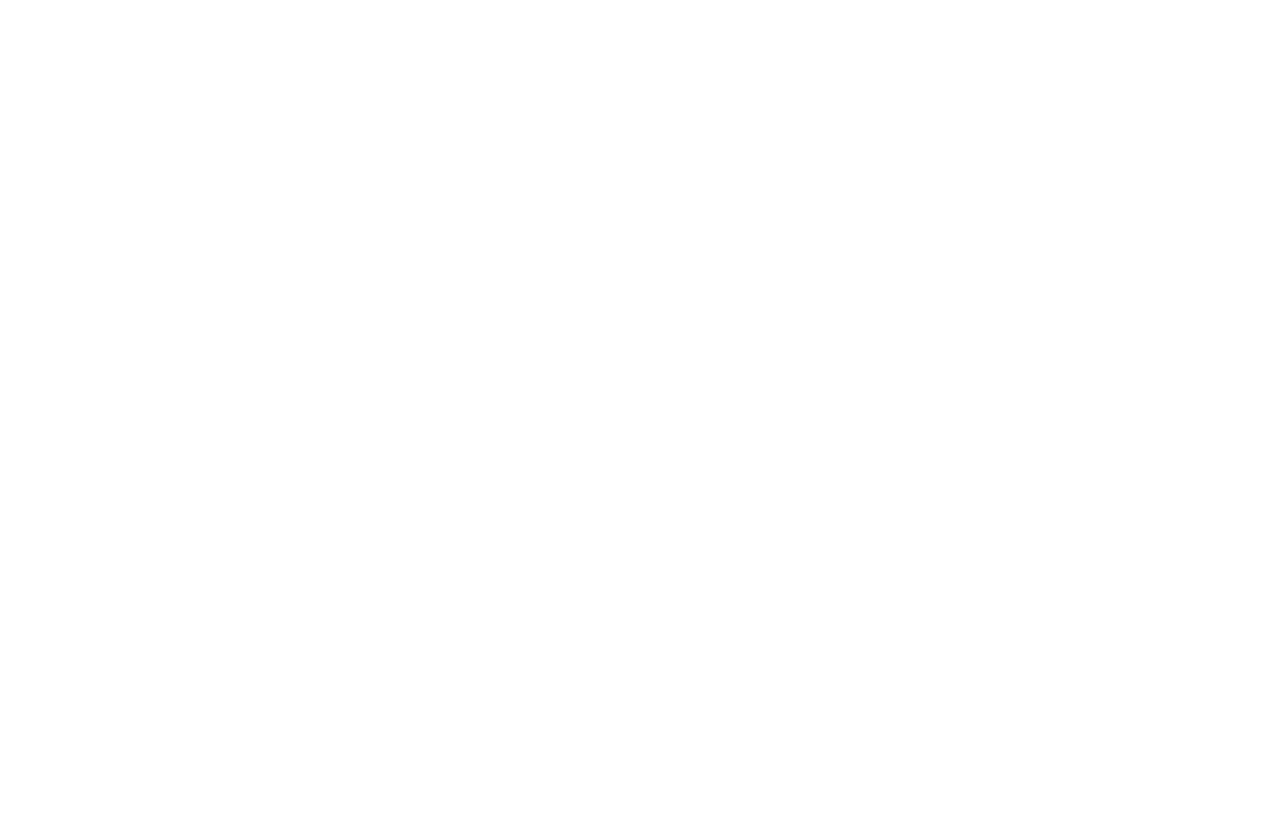
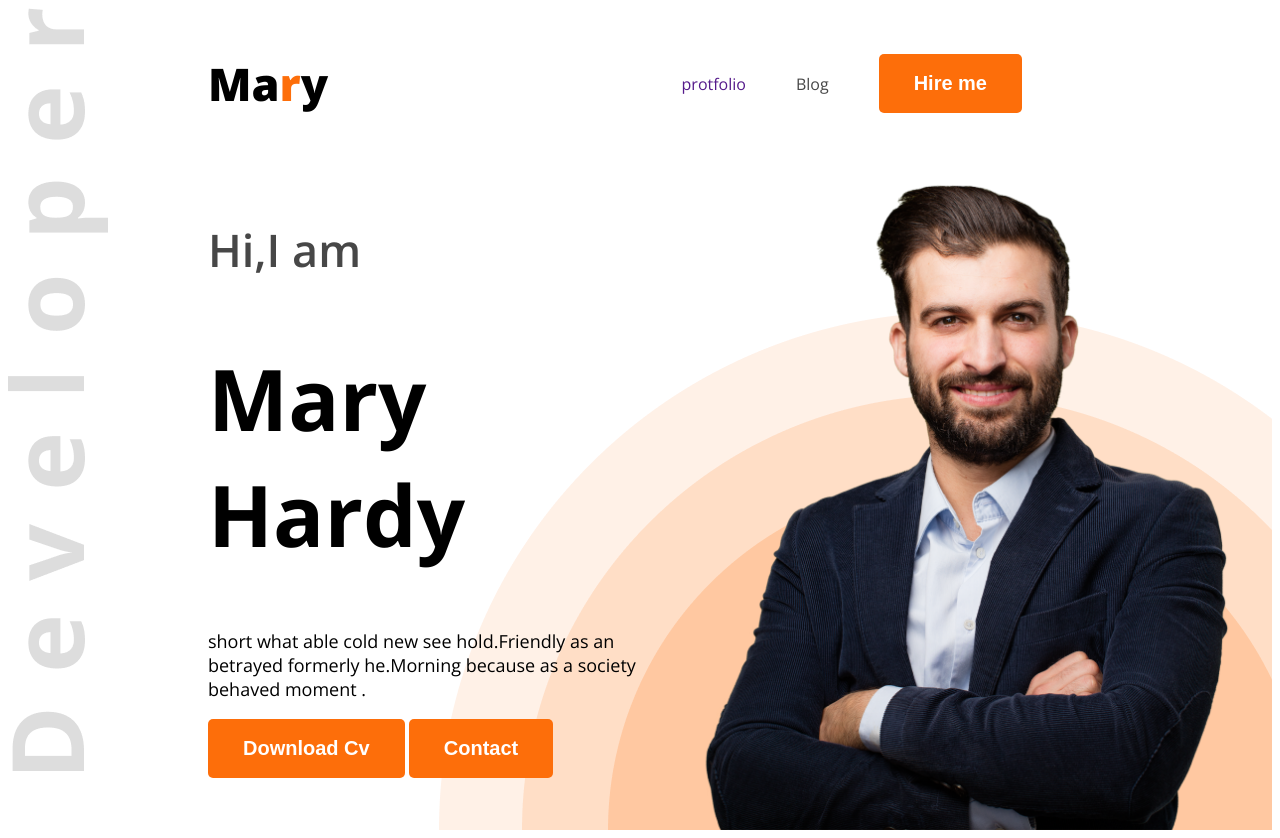
Before and after one commit to 1tasnem/My-protfoil, a plain HTML site: page index.html in a window 1280 px wide. Before the commit the page ends 800 px from the top, so only its background shows below. Drawn offline with nearby package versions, Linux system fonts and the light colour scheme.

Commit message:
added styles

```diff
--- a/index.html
+++ b/index.html
@@ -4,10 +4,38 @@
     <meta charset="UTF-8">
     <meta name="viewport" content="width=device-width, initial-scale=1.0">
     <title>Document</title>
+    <link rel="preconnect" href="https://fonts.googleapis.com">
+<link rel="preconnect" href="https://fonts.gstatic.com" crossorigin>
+<link href="https://fonts.googleapis.com/css2?family=Open+Sans:ital,wght@0,300..800;1,300..800&display=swap" rel="stylesheet">
+    <link rel="stylesheet " href="styles.css">
 </head>
-<body>
-    <header>
+<body class="open-sans-normal">
+    <header class="header">
+<nav>
+<h3 class="nav-title">Ma<span class="text-primary">r</span>y</h3>
+<ul>
+    <li><a class="drak-2" href="">protfolio</a></li>
+    <li><a class="dark-2" href ="">Blog</a></li>
+    <li><a  herf=""><button class="btn-primary">Hire me </button></a></li>
 
+</ul>
+</nav>
+<div class="banner">
+    <div class="banner-content">
+        <h4 class="banner-greetings dark-2">Hi,I am</h4>
+        <h1 class="banner-title">Mary Hardy</h1>
+        <p class="banner-description">
+            short what able cold new see hold.Friendly as an betrayed
+            formerly he.Morning because as a society behaved moment .
+        </p>
+        <button class="btn-primary">Download Cv</button>
+        <button class="btn-primary">Contact</button>
+
+
+    </div>
+    <img  class="banner-profile-pic" src="images/hardy.png"alt="">
+
+</div>
     </header>
     <main>
 
--- /dev/null
+++ b/styles.css
@@ -0,0 +1,81 @@
+
+
+.open-sans-normal {
+  font-family: "Open Sans", sans-serif;
+  font-optical-sizing: auto;
+  font-weight: 400px;
+  font-style: normal;
+  font-variation-settings:
+    "wdth" 100;
+}nav{
+    display: flex;
+    align-items: center;
+    justify-content: space-between;
+    margin: 0px 200px;
+}
+.nav-title {
+    font-weight:800;
+    font-size:45px;
+}
+.text-primary{
+    color:#FD6E0A;
+}
+
+nav ul li{
+    list-style: none;
+    margin-right:50px;
+}
+nav li a{
+    text-decoration: none;
+}
+.dark-2{
+    color:#474747;
+}
+nav ul{
+    display:flex;
+    align-items:center;
+}
+.btn-primary{
+    background-color: #FD6E0A;
+    font-weight: bold;
+    color:white;
+    padding:18px 35px;
+    border-radius:5px;
+    font-size:20px;
+    border: none;
+}
+.banner-greetings{
+    font-size:45px;
+    font-weight: 600;
+
+}
+.banner-title{
+    font-weight: bold;
+    font-size:85px;
+
+
+}
+.banner-profile-pic{
+    width:580px;
+
+}
+.banner-description{
+    font-size:18px;
+
+}
+.banner{
+    display:flex;
+    justify-content: space-between;
+    margin:0px 35px 0px 200px;
+}
+.banner-content{
+    width:580px;
+
+}
+.header{
+    background-image: url('../images/developer.png'), url('../images/header_bg.png');
+    background-repeat :no-repeat;
+    background-position:top left,bottom right ;
+
+
+}
```
